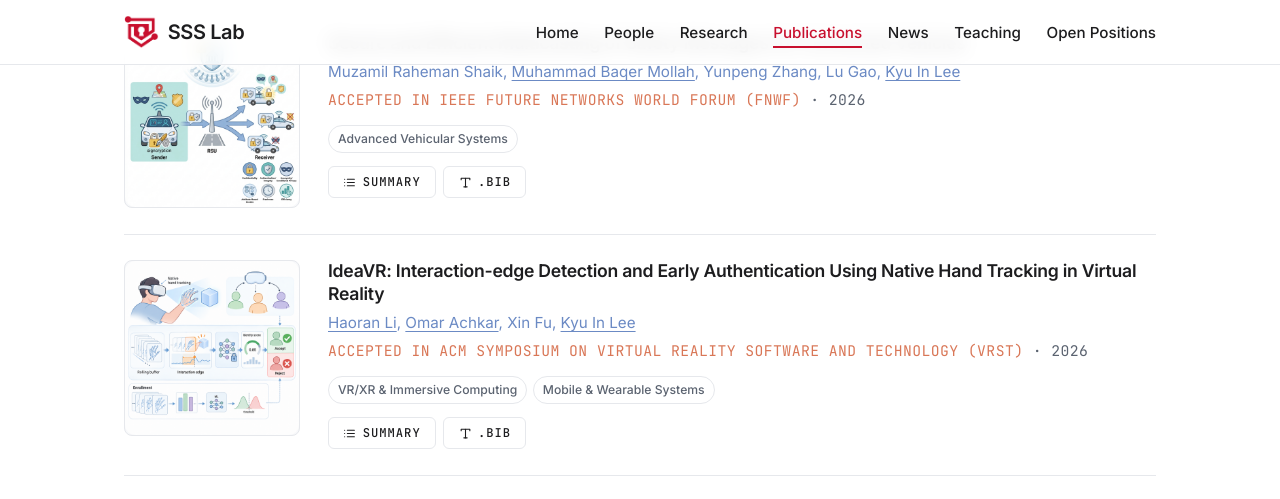
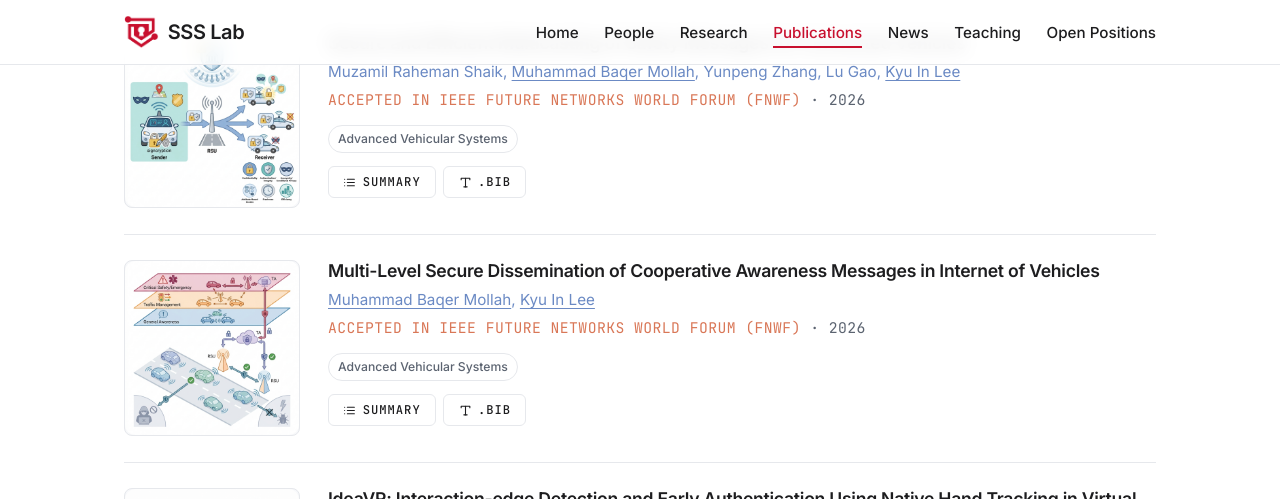
Before and after one commit to UH-SSS-Lab/uhssslab, a Jekyll site: the page built from publications.html, in a window 1280 px wide and 900 px high, scrolled down 339 px, cut to the strip 0-499 px from the top of the window. Built offline with Jekyll 4.4.1, drawn with Linux system fonts in a browser that asks for light colours.

Commit message:
Add FNWF '26 multi-level CAM dissemination paper; merge FNWF news
Co-Authored-By: Claude Opus 5.5 <noreply@anthropic.com>
Claude-Session: https://claude.ai/code/session_01NbyHsqxgwnaLoGTJLx8Etx

```diff
--- a/_data/news.yml
+++ b/_data/news.yml
@@ -3,7 +3,7 @@
 # `body` is HTML; you can include <a> tags inline.
 
 - date: Oct 2026
-  body: 'New <a href="/publications/">paper</a> from Muzamil and Baqer on secure multicasting of safety messages for connected vehicles accepted at Future Networks World Forum (<a href="https://fnwf2026.ieee.org/" target="_blank" rel="noopener">IEEE FNWF &rsquo;26</a>) in Lisbon.'
+  body: 'Two new <a href="/publications/">papers</a> accepted at Future Networks World Forum (<a href="https://fnwf2026.ieee.org/" target="_blank" rel="noopener">IEEE FNWF &rsquo;26</a>) in Lisbon: Muzamil and Baqer on secure multicasting of safety messages for connected vehicles, and Baqer on multi-level secure dissemination of cooperative awareness messages in the Internet of Vehicles.'
 
 - date: Sep 2026
   body: 'New <a href="/publications/">paper</a> from Haoran and Omar accepted at Virtual Reality Software and Technology (<a href="https://vrst.acm.org/vrst2026/" target="_blank" rel="noopener">ACM VRST &rsquo;26</a>).'
--- a/_data/publications.yml
+++ b/_data/publications.yml
@@ -31,6 +31,31 @@
     authorized vehicles can decrypt and verify it. Embedded timestamps prevent replay, and
     the scheme significantly reduces computational overhead compared with conventional
     attribute-based encryption plus signatures.
+
+- title: "Multi-Level Secure Dissemination of Cooperative Awareness Messages in Internet of Vehicles"
+  authors: "<strong>Muhammad Baqer Mollah</strong>, <strong>Kyu In Lee</strong>"
+  venue: Accepted in IEEE Future Networks World Forum (FNWF)
+  year: 2026
+  themes: [vehicles]
+  figure: /assets/img/pubs/26_MultiLevelCAM_FNWF.png
+  pdf: ""
+  doi: ""
+  dataset: ""
+  bibtex: |
+    @inproceedings{multilevelcam2026,
+      title     = {Multi-Level Secure Dissemination of Cooperative Awareness Messages in Internet of Vehicles},
+      author    = {Mollah, Muhammad Baqer and Lee, Kyu In},
+      booktitle = {IEEE Future Networks World Forum (FNWF)},
+      year      = {2026},
+      note      = {To appear}
+    }
+  abstract: >-
+    An outsourceable multi-level security scheme for disseminating cooperative awareness
+    messages in the Internet of Vehicles that classifies messages and participating entities
+    into hierarchical security levels by data criticality and access privilege. A lightweight
+    cryptographic design gives safety-critical messages stronger protection while non-critical
+    information incurs minimal overhead, mitigating eavesdropping, spoofing, forgery, replay,
+    and unauthorized access at practical computational cost.
 
 - title: "IdeaVR: Interaction-edge Detection and Early Authentication Using Native Hand Tracking in Virtual Reality"
   authors: "<strong>Haoran Li</strong>, <strong>Omar Achkar</strong>, Xin Fu, <strong>Kyu In Lee</strong>"
```
Also changed, not shown: assets/img/pubs/26_MultiLevelCAM_FNWF.png (added).
